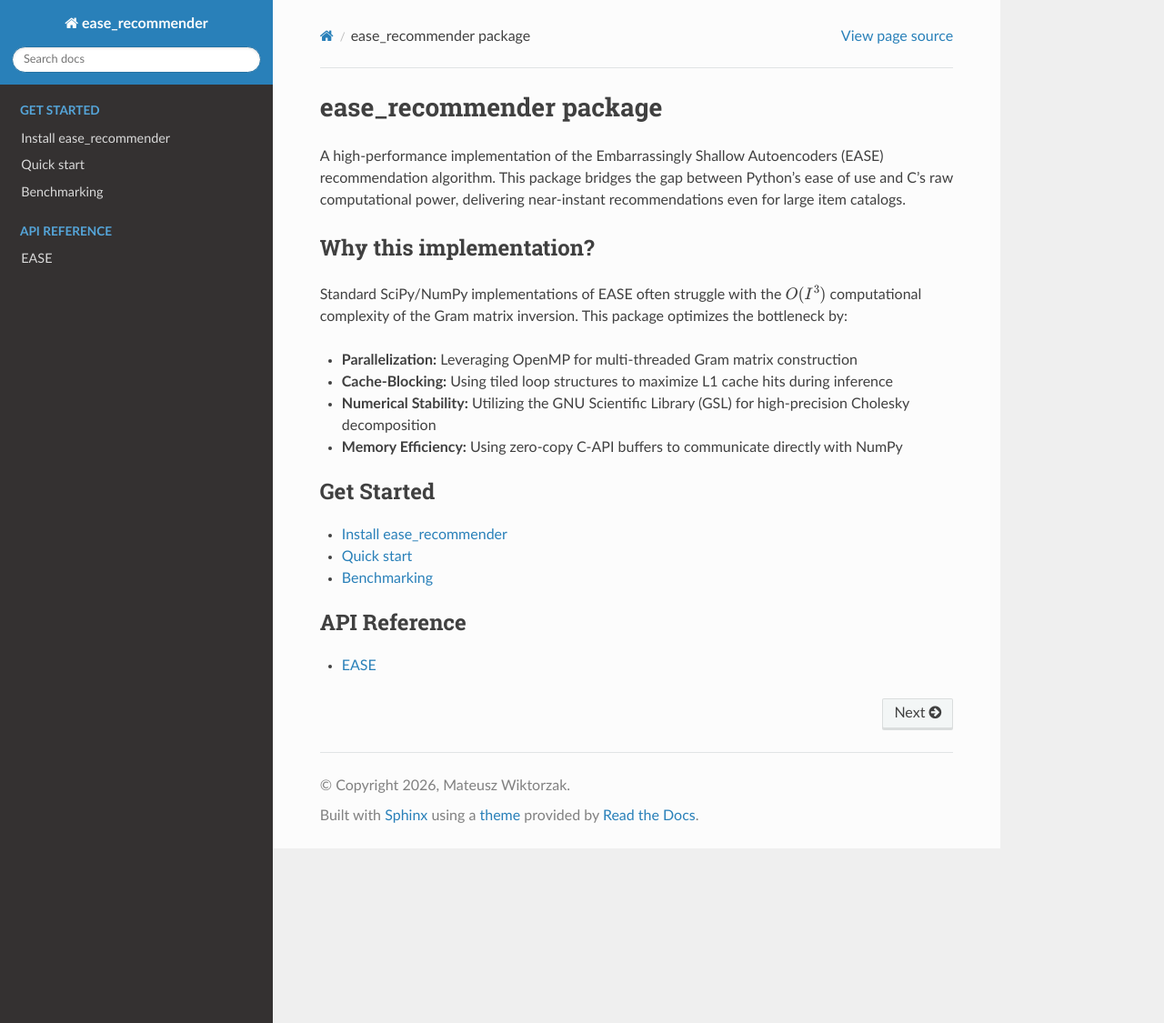
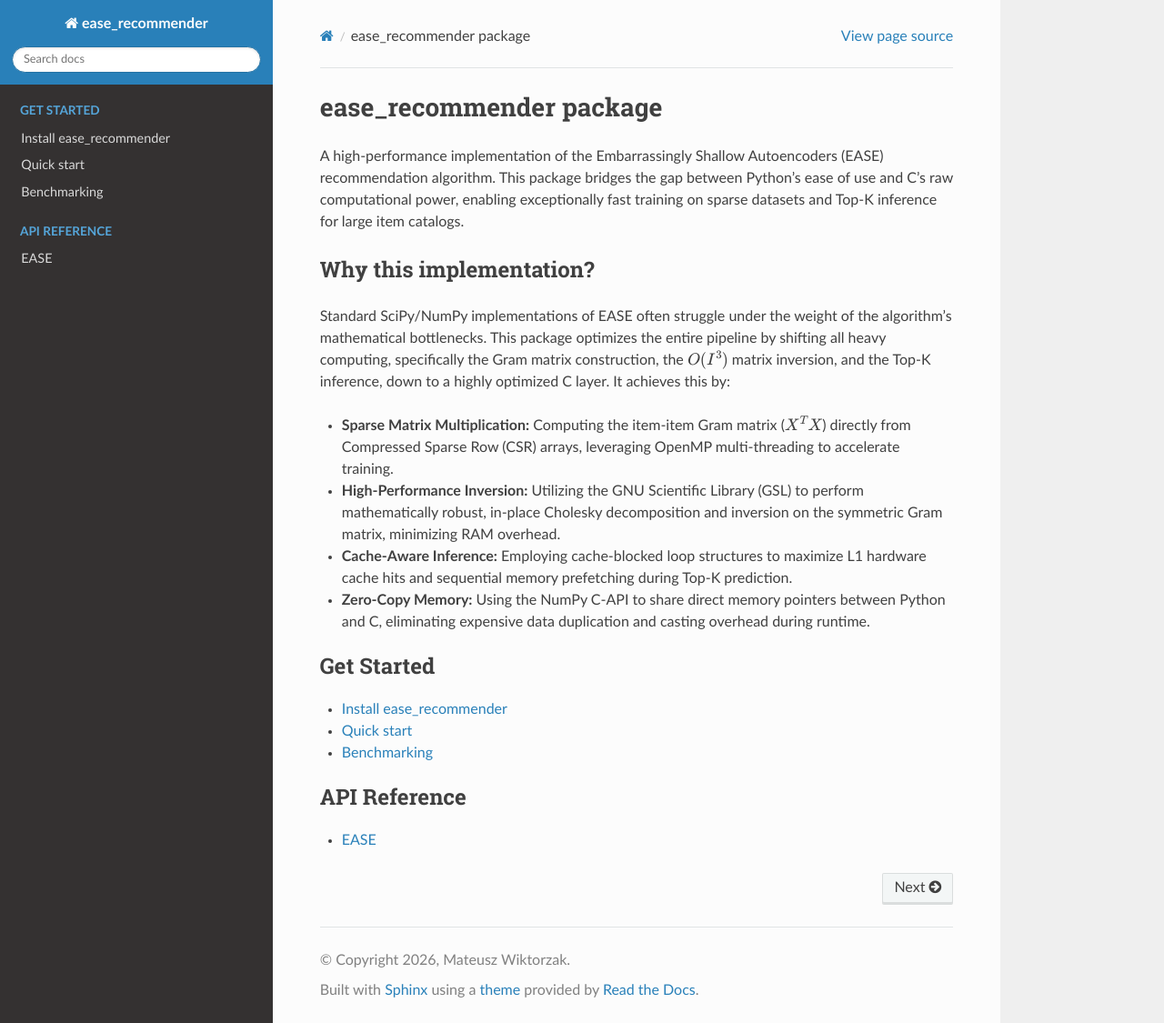
Before and after one commit to wiktorzakmateusz/ease-recommender, a Sphinx documentation site: the page built from docs/source/index.rst, in a window 1280 px wide and 1125 px high. Shown: the whole window at 91% size. Built offline with Sphinx 7.4.7 and the Read the Docs theme 3.1.0, drawn with Linux system fonts in a browser that asks for light colours.

Commit message:
adjusting documentation and comments

```diff
--- a/docs/source/index.rst
+++ b/docs/source/index.rst
@@ -1,17 +1,20 @@
 ease_recommender package
 ========================
 
-A high-performance implementation of the Embarrassingly Shallow Autoencoders (EASE) recommendation algorithm. This package bridges the gap between Python's ease of use and C's raw computational power, delivering near-instant recommendations even for large item catalogs.
+A high-performance implementation of the Embarrassingly Shallow Autoencoders (EASE) recommendation algorithm. This package bridges the gap between Python's ease of use and C's raw computational power, enabling exceptionally fast training on sparse datasets and Top-K inference for large item catalogs.
 
 Why this implementation?
 ------------------------
 
-Standard SciPy/NumPy implementations of EASE often struggle with the :math:`O(I^3)` computational complexity of the Gram matrix inversion. This package optimizes the bottleneck by:
+Standard SciPy/NumPy implementations of EASE often struggle under the weight of the algorithm's mathematical bottlenecks. This package optimizes the entire pipeline by shifting all heavy computing, specifically the Gram matrix construction, the :math:`O(I^3)` matrix inversion, and the Top-K inference, down to a highly optimized C layer. It achieves this by:
 
-* **Parallelization:** Leveraging OpenMP for multi-threaded Gram matrix construction
-* **Cache-Blocking:** Using tiled loop structures to maximize L1 cache hits during inference
-* **Numerical Stability:** Utilizing the GNU Scientific Library (GSL) for high-precision Cholesky decomposition
-* **Memory Efficiency:** Using zero-copy C-API buffers to communicate directly with NumPy
+* **Sparse Matrix Multiplication:** Computing the item-item Gram matrix (:math:`X^T X`) directly from Compressed Sparse Row (CSR) arrays, leveraging OpenMP multi-threading to accelerate training.
+
+* **High-Performance Inversion:** Utilizing the GNU Scientific Library (GSL) to perform mathematically robust, in-place Cholesky decomposition and inversion on the symmetric Gram matrix, minimizing RAM overhead.
+
+* **Cache-Aware Inference:** Employing cache-blocked loop structures to maximize L1 hardware cache hits and sequential memory prefetching during Top-K prediction.
+
+* **Zero-Copy Memory:** Using the NumPy C-API to share direct memory pointers between Python and C, eliminating expensive data duplication and casting overhead during runtime.
 
 .. toctree::
    :maxdepth: 1
```
Also changed, not shown: docs/source/getting_started/benchmarking.md (+1 -1 lines), docs/source/getting_started/installation.md (+2 -2 lines), docs/source/getting_started/quickstart.md (+2 -2 lines), 4 other files.
